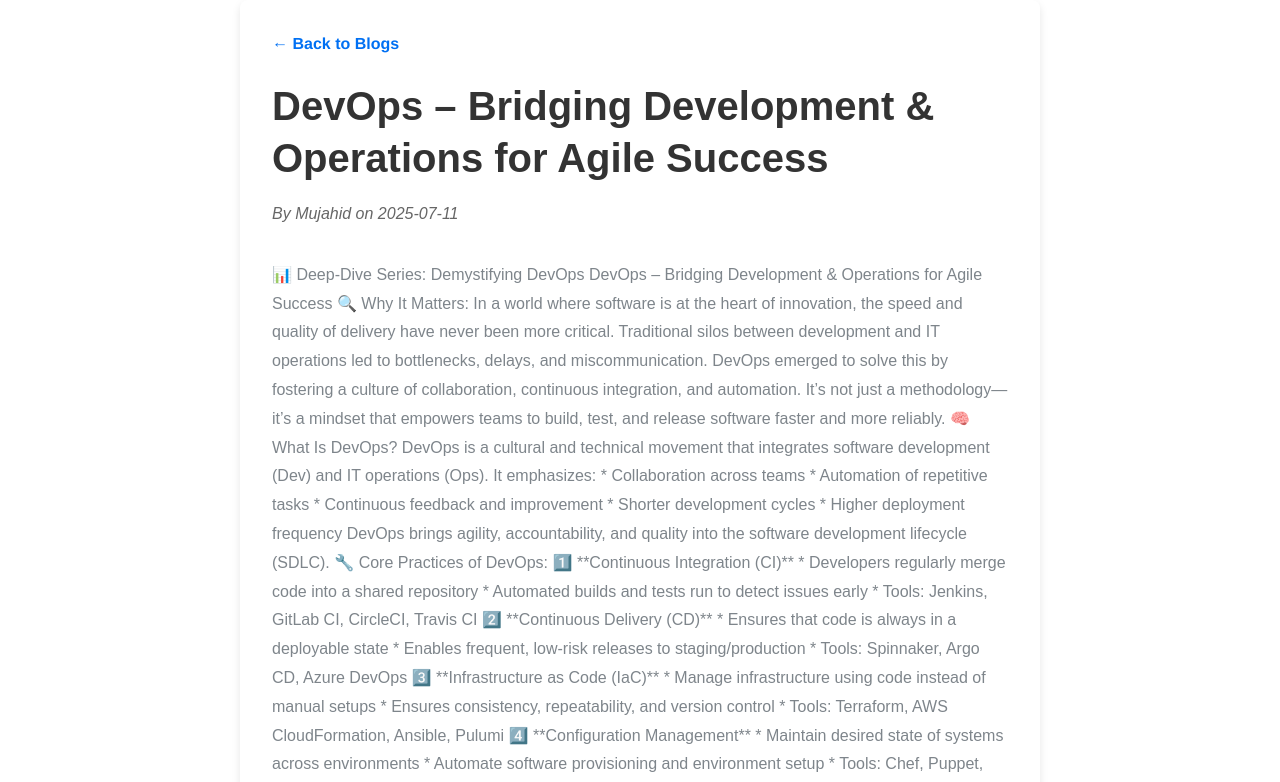
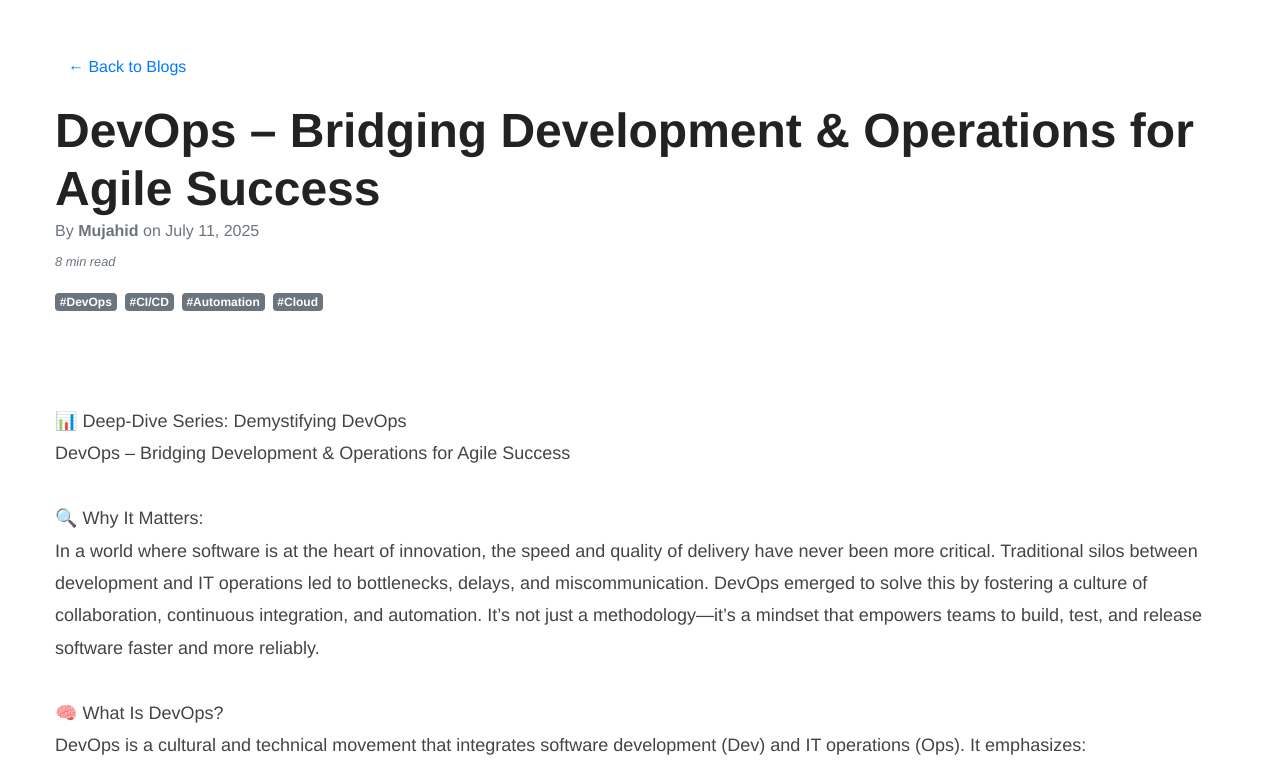
Before and after one commit to mujahed85/mujahed85.github.io, a Next.js app: page /blogs/devops in a window 1280 px wide. Shown: the top 782 px of the page. Built offline with nearby package versions, Linux system fonts and the light colour scheme.

Commit message:
refactor: enhance blog post page layout and SEO metadata

```diff
--- a/app/blogs/[slug]/page.js
+++ b/app/blogs/[slug]/page.js
@@ -1,53 +1,69 @@
-// app/blogs/[slug]/page.js
 import { notFound } from 'next/navigation';
-import blogsData from '@/app/data/blogs.json'; // Importing the blogs data
+import blogsData from '@/app/data/blogs.json';
+import { format } from 'date-fns';
 
-// This function tells Next.js which slugs to statically generate at build time.
+// Generate static paths at build time
 export async function generateStaticParams() {
+  if (!Array.isArray(blogsData)) return [];
+
   return blogsData.map((post) => ({
     slug: post.slug,
   }));
 }
 
-// This function generates metadata (like the page title) for each blog post.
+// Generate page metadata for SEO
 export async function generateMetadata({ params }) {
-  const { slug } = params;
-  const post = blogsData.find((p) => p.slug === slug);
+  const post = blogsData.find((p) => p.slug === params.slug);
 
   if (!post) {
-    return {
-      title: 'Post Not Found'
-    };
+    return { title: 'Post Not Found' };
   }
 
   return {
     title: post.title,
-    description: `Read the blog post titled "${post.title}" by ${post.author}.`
+    description: `Read "${post.title}" by ${post.author}.`,
   };
 }
 
-
+// Blog post page component
 export default function BlogPostPage({ params }) {
   const { slug } = params;
-
-  // Find the specific blog post from our data based on the slug.
   const post = blogsData.find((p) => p.slug === slug);
 
-  // If no post is found for the given slug, show the 404 page.
   if (!post) {
     notFound();
   }
 
   return (
-    <div className="blog-container">
-      <a href="/blogs" className="back-link">← Back to Blogs</a>
-      <h1 className="blog-title">{post.title}</h1>
-      <p className="blog-meta">
-        By {post.author} on {post.date}
-      </p>
-      <div className="blog-content">
-        <p>{post.content}</p>
-      </div>
+    <div className="container my-5">
+      <a href="/blogs" className="btn btn-link mb-3">&larr; Back to Blogs</a>
+
+      <article>
+        <header className="mb-4">
+          <h1 className="display-5 fw-bold">{post.title}</h1>
+          <p className="text-muted mb-1">
+            By <strong>{post.author}</strong> on{' '}
+            <time dateTime={post.date}>
+              {format(new Date(post.date), 'MMMM dd, yyyy')}
+            </time>
+          </p>
+          <p className="text-secondary small fst-italic">{post.readingTime}</p>
+          <div className="mt-2">
+            {post.tags?.map((tag) => (
+              <span key={tag} className="badge bg-secondary me-2">
+                #{tag}
+              </span>
+            ))}
+          </div>
+        </header>
+
+        <section
+          className="blog-content"
+          dangerouslySetInnerHTML={{
+            __html: post.content.replace(/\n/g, '<br/>'),
+          }}
+        />
+      </article>
     </div>
   );
 }
```
